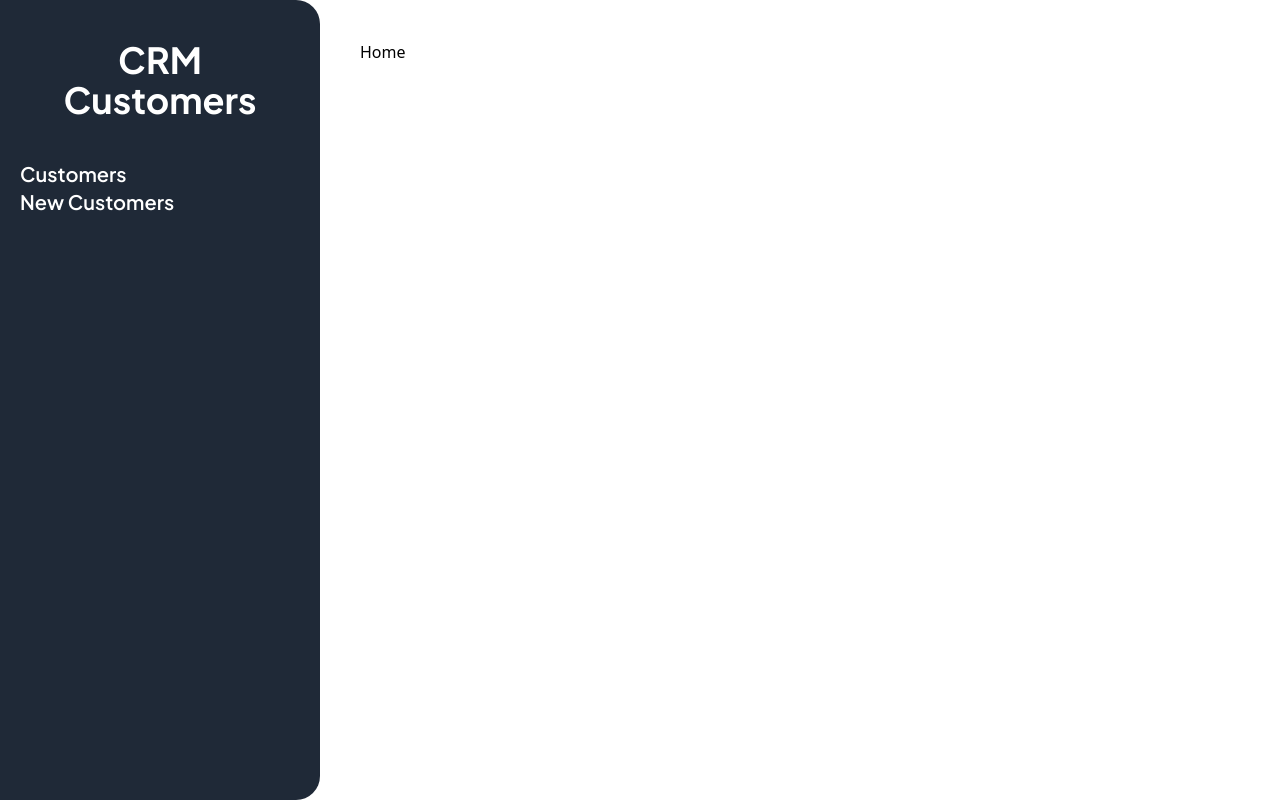
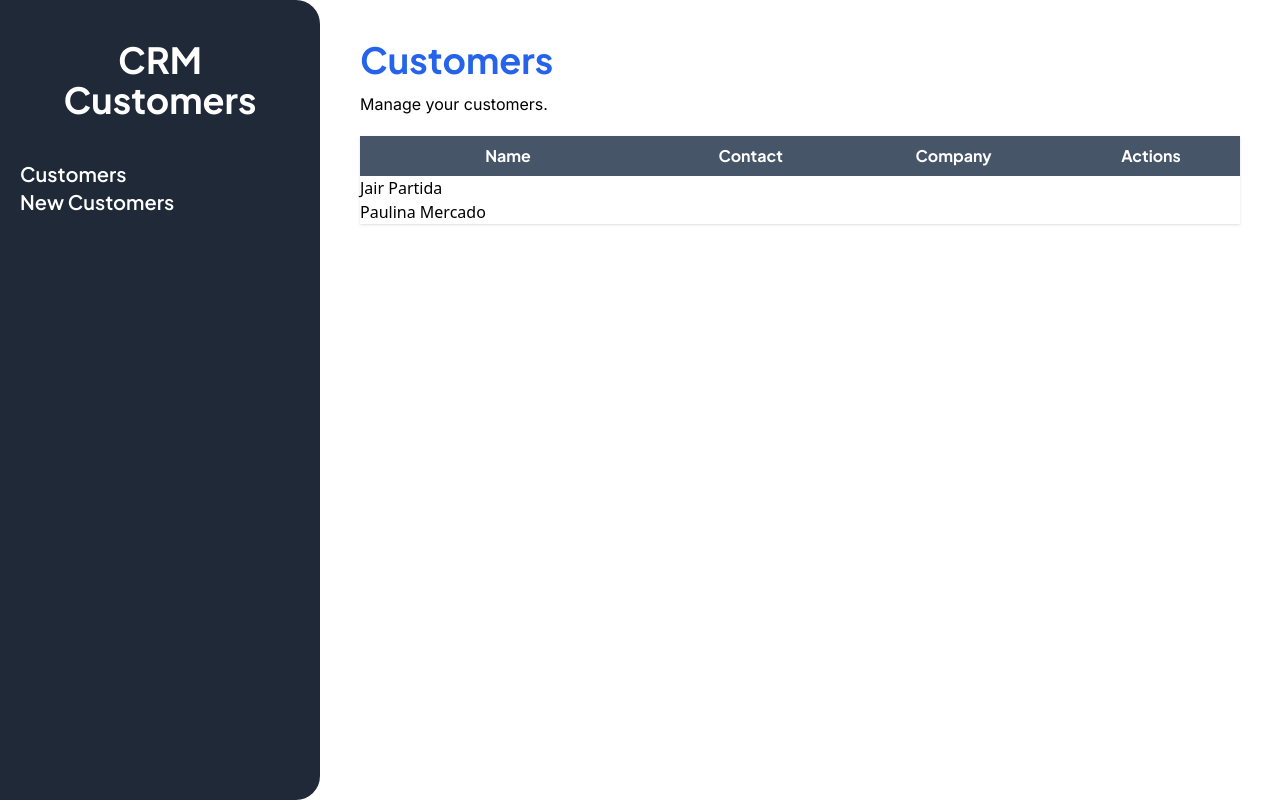
Before and after one commit to jairpss/crm-react, a React (Vite) app: page /customers in a window 1280 px wide. Built offline with nearby package versions, Linux system fonts and the light colour scheme; data requests are answered from the project's data file.

Commit message:
creating a table to show all the clients in Home component

```diff
--- /dev/null
+++ b/src/components/Customer.jsx
@@ -0,0 +1,11 @@
+import React from 'react'
+
+const Customer = ({customer}) => {
+  return (
+    <div>
+        <h1>{customer.name}</h1>
+    </div>
+  )
+}
+
+export default Customer
--- a/src/components/FormNewCostumer.jsx
+++ b/src/components/FormNewCostumer.jsx
@@ -164,7 +164,7 @@ const FormNewCostumer = () => {
                     <input
                         type="submit"
                         value="Add Customer"
-                        className="mt-5 w-full bg-gradient-to-r from-blue-600 to-indigo-600  hover:from-blue-500 hover:to-indigo-500 hover:transition-all p-3 text-white font-semibold font-jakarta text-lg rounded-xl cursor-pointer"
+                        className="mt-5 w-full transition ease-in-out bg-blue-600  hover:bg-blue-700 p-3 text-white font-semibold font-jakarta text-lg rounded-xl cursor-pointer"
                     />
 
                 </Form>
--- a/src/pages/Home.jsx
+++ b/src/pages/Home.jsx
@@ -1,8 +1,55 @@
-import React from 'react'
+import { useState, useEffect} from 'react'
+import Customer from '../components/Customer'
 
 const Home = () => {
+
+  const [customers, setCustomers] = useState([])
+
+  useEffect(() => {
+    const getCustomersAPI = async () => {
+      try {
+        const url = "http://localhost:4000/customers"
+        const response = await fetch(url)
+        const result = await response.json()
+
+        setCustomers(result)
+      } catch (error) {
+        console.log(error)
+      }
+    }
+
+    getCustomersAPI()
+  }, [])
+
   return (
-    <h2>Home</h2>
+    <>
+      <h1 className="font-bold font-jakarta text-4xl text-blue-600">
+         Customers
+      </h1>
+      <p className="mt-3 font-inter">Manage your customers.</p>
+
+      <table className="w-full mt-5 table-auto shadow bg-white">
+          <thead className="bg-slate-600 text-white font-jakarta">
+              <tr>
+                  <th className="p-2">Name</th>
+                  <th className="p-2">Contact</th>
+                  <th className="p-2">Company</th>
+                  <th className="p-2">Actions</th>
+              </tr>
+          </thead>
+
+          <tbody>
+              {customers.map(customer => (
+                <Customer
+                  key={customer.id}
+                  customer={customer}
+                />
+              ))}
+          </tbody>
+      </table>
+
+
+    </>
   )
 }
 
```
